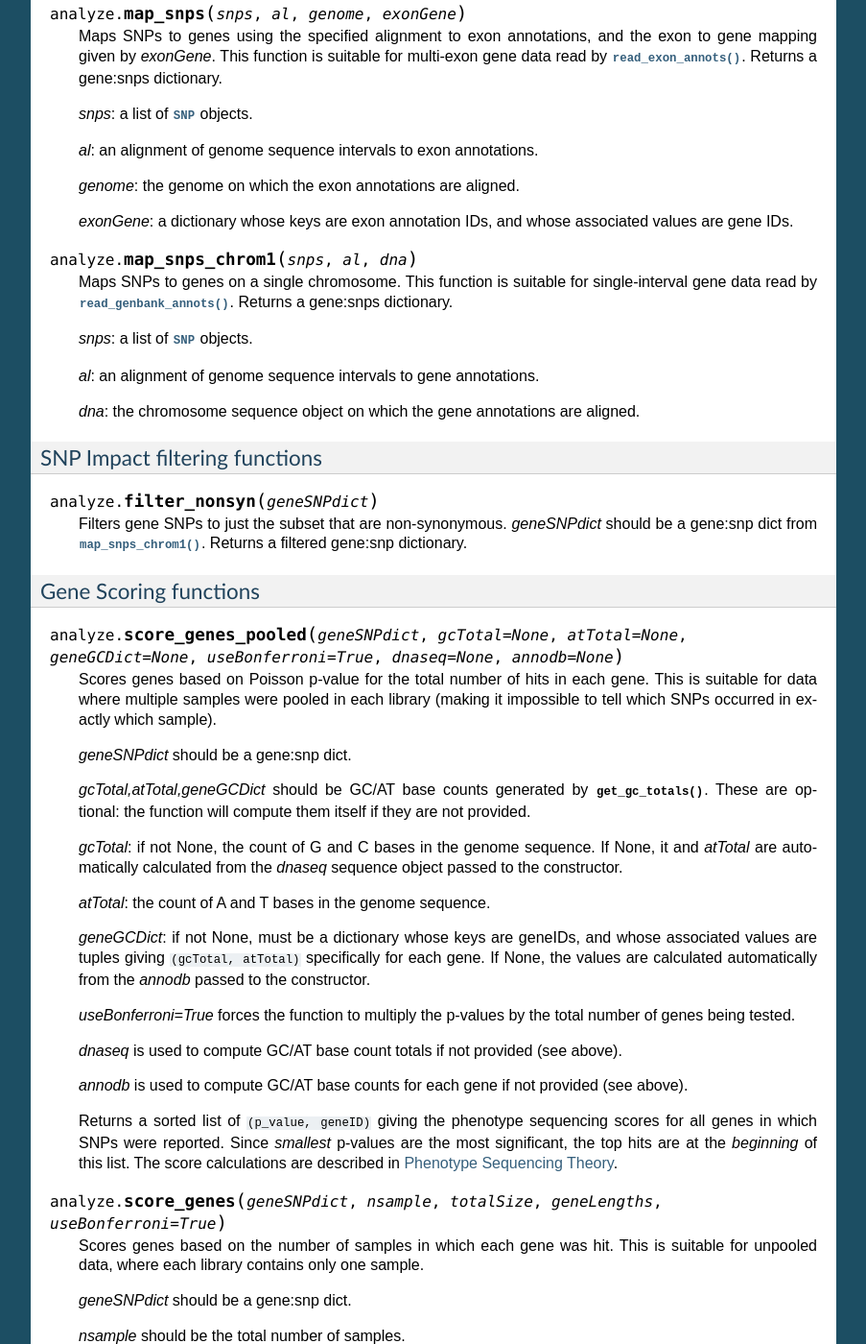
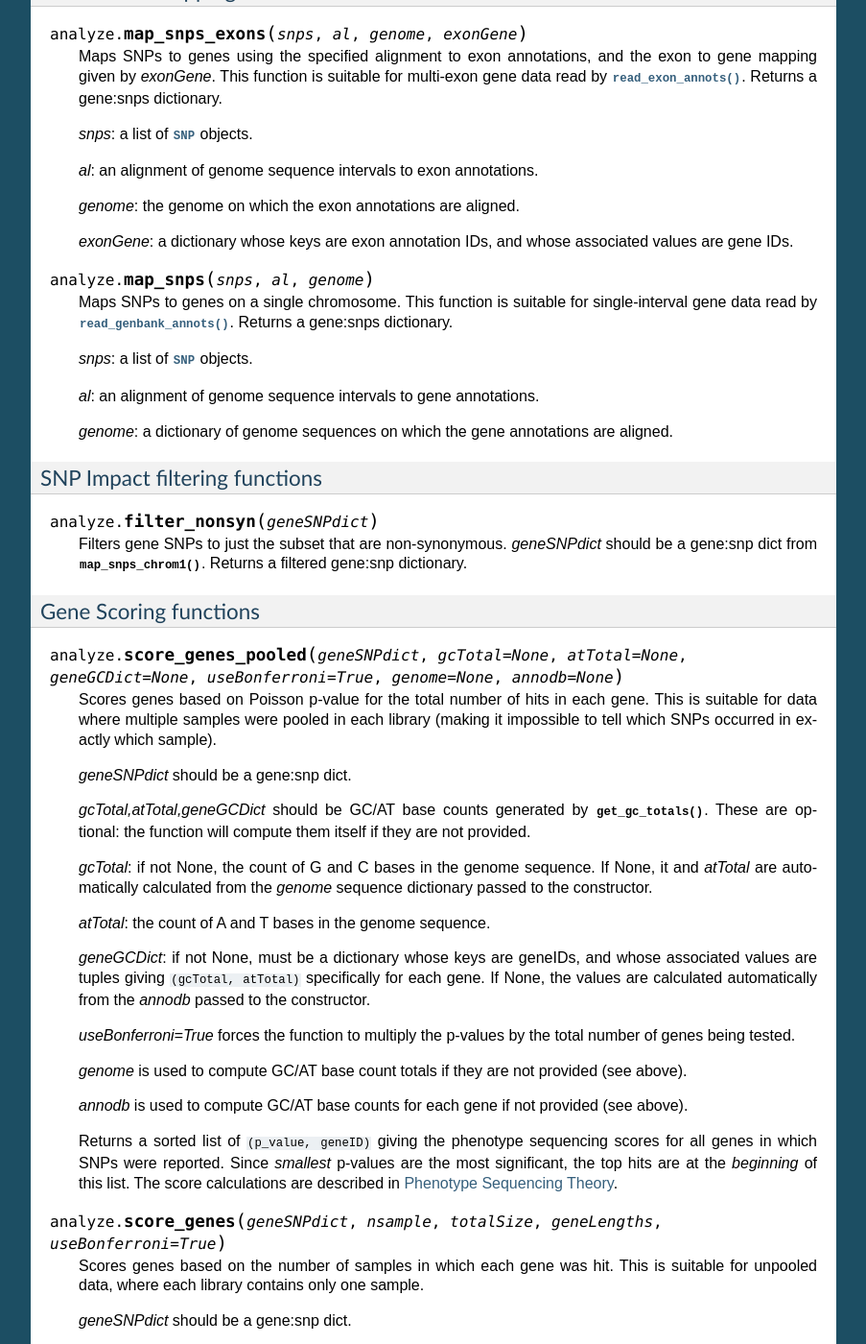
Before and after one commit to cjlee112/phenoseq, a Sphinx documentation site: the page built from doc/reference/analyze.rst, in a window 1280 px wide and 1400 px high, scrolled down 3018 px. Shown: the whole window at 96% size, without its empty margins (198-1101 px from the left). Built offline with Sphinx 7.4.7, drawn with Linux system fonts in a browser that asks for light colours; some of the changed text lies outside the part shown.

Commit message:
updated phenoseq.analyze reference docs for read_genbank_annots() refactoring

```diff
--- a/doc/reference/analyze.rst
+++ b/doc/reference/analyze.rst
@@ -34,12 +34,12 @@ as potential causes of a phenotype::
 
     from phenoseq import analyze
     print 'reading gene annotations from', sys.argv[1]
-    annodb, al, dna = analyze.read_genbank_annots(sys.argv[1])
+    annodb, al, genome = analyze.read_genbank_annots(sys.argv[1])
     tagFiles = sys.argv[2:]
     print 'reading tag files:', tagFiles
     snps = analyze.read_tag_files(tagFiles)
     print 'scoring genes...'
-    results = analyze.analyze_nonsyn(snps, annodb, al, dna)
+    results = analyze.analyze_nonsyn(snps, annodb, al, genome)
     print 'top 20 hits:', results[:20]
 
 
@@ -50,7 +50,7 @@ Convenience Functions
 Complete Analysis Functions
 ...........................
 
-.. function:: analyze_nonsyn(snps, annodb, al, dna, gcTotal=None, atTotal=None, geneGCDict=None)
+.. function:: analyze_nonsyn(snps, annodb, al, genome, gcTotal=None, atTotal=None, geneGCDict=None)
 
    Filter *snps* to just those that change the amino acid sequence,
    and score genes annotated in *annodb* / *al* based on the number of
@@ -126,12 +126,13 @@ Data Reading Functions
    containing the genome sequence.  If None, a path will be constructed
    automatically by replacing the *gbfile* suffix with ``.fna``.
 
-   *iseq* must be the index of the genome sequence within both *gbfile*
-   and *fastafile*, i.e. ``iseq=0`` means the first sequence in the file.
-
    *featureType* specifies the Genbank feature type to extract for
    constructing annotations.  By default, it extracts the coding sequence
    regions.
+
+   *geneQualifier* specifies the Genbank qualifier field to use
+   for extracting a gene ID for reporting purposes (e.g. printing
+   gene scores).
 
    Returns three values:
 
@@ -140,7 +141,7 @@ Data Reading Functions
    * an alignment container storing the alignment of the annotations to
      the genome sequence.
 
-   * the genome sequence object.
+   * the genome sequence dictionary.
 
    **note**: this function requires both the BioPython ``SeqIO`` module,
    and the Pygr ``seqdb`` and ``annotation`` modules.
@@ -203,7 +204,7 @@ that pass some specified criteria.
 SNP - Gene mapping functions
 ............................
 
-.. function:: map_snps(snps, al, genome, exonGene)
+.. function:: map_snps_exons(snps, al, genome, exonGene)
 
    Maps SNPs to genes using the specified alignment to exon annotations,
    and the exon to gene mapping given by *exonGene*.  This function is
@@ -219,7 +220,7 @@ SNP - Gene mapping functions
    *exonGene*: a dictionary whose keys are exon annotation IDs,
    and whose associated values are gene IDs.
 
-.. function:: map_snps_chrom1(snps, al, dna)
+.. function:: map_snps(snps, al, genome)
 
    Maps SNPs to genes on a single chromosome.  This function is suitable
    for single-interval gene data read by :func:`read_genbank_annots`.
@@ -229,7 +230,7 @@ SNP - Gene mapping functions
 
    *al*: an alignment of genome sequence intervals to gene annotations.
 
-   *dna*: the chromosome sequence object on which the gene annotations are aligned.
+   *genome*: a dictionary of genome sequences on which the gene annotations are aligned.
 
 
 SNP Impact filtering functions
@@ -245,7 +246,7 @@ SNP Impact filtering functions
 Gene Scoring functions
 ......................
 
-.. function:: score_genes_pooled(geneSNPdict, gcTotal=None, atTotal=None, geneGCDict=None, useBonferroni=True, dnaseq=None, annodb=None)
+.. function:: score_genes_pooled(geneSNPdict, gcTotal=None, atTotal=None, geneGCDict=None, useBonferroni=True, genome=None, annodb=None)
 
    Scores genes based on Poisson p-value for the total number of hits
    in each gene.  This is suitable for data where multiple samples were
@@ -260,7 +261,7 @@ Gene Scoring functions
 
    *gcTotal*: if not None, the count of G and C bases in the genome
    sequence.  If None, it and *atTotal* are automatically calculated from the
-   *dnaseq* sequence object passed to the constructor.
+   *genome* sequence dictionary passed to the constructor.
 
    *atTotal*: the count of A and T bases in the genome sequence.
 
@@ -273,7 +274,7 @@ Gene Scoring functions
    *useBonferroni=True* forces the function to multiply the p-values
    by the total number of genes being tested.
 
-   *dnaseq* is used to compute GC/AT base count totals if not provided
+   *genome* is used to compute GC/AT base count totals if they are not provided
    (see above).
 
    *annodb* is used to compute GC/AT base counts for each gene if not
```
Also changed, not shown: other parts of doc/reference/analyze.rst (+1 -1 lines).
